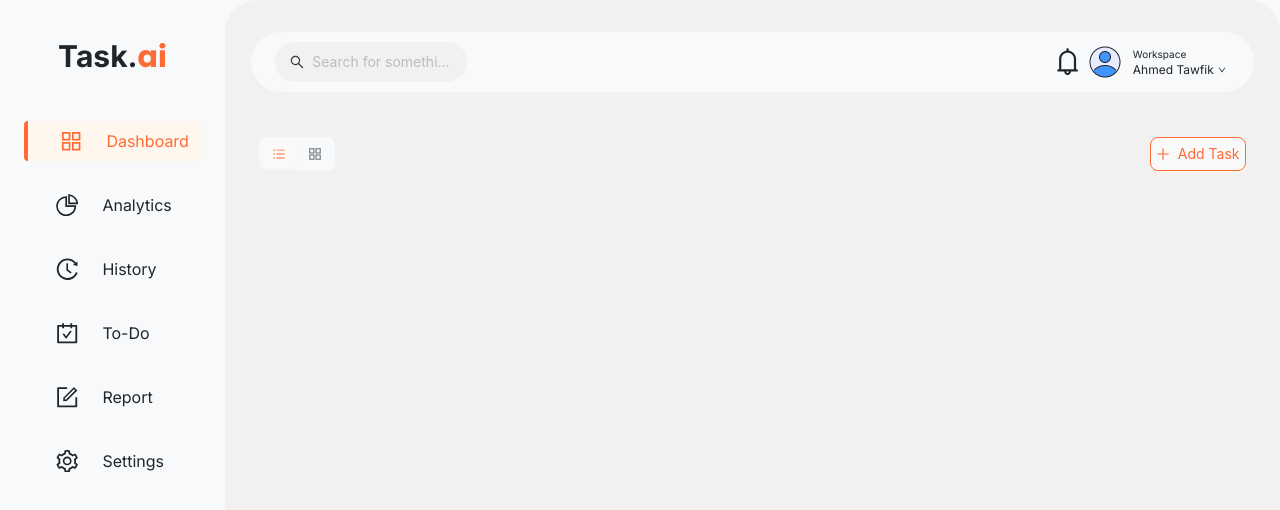
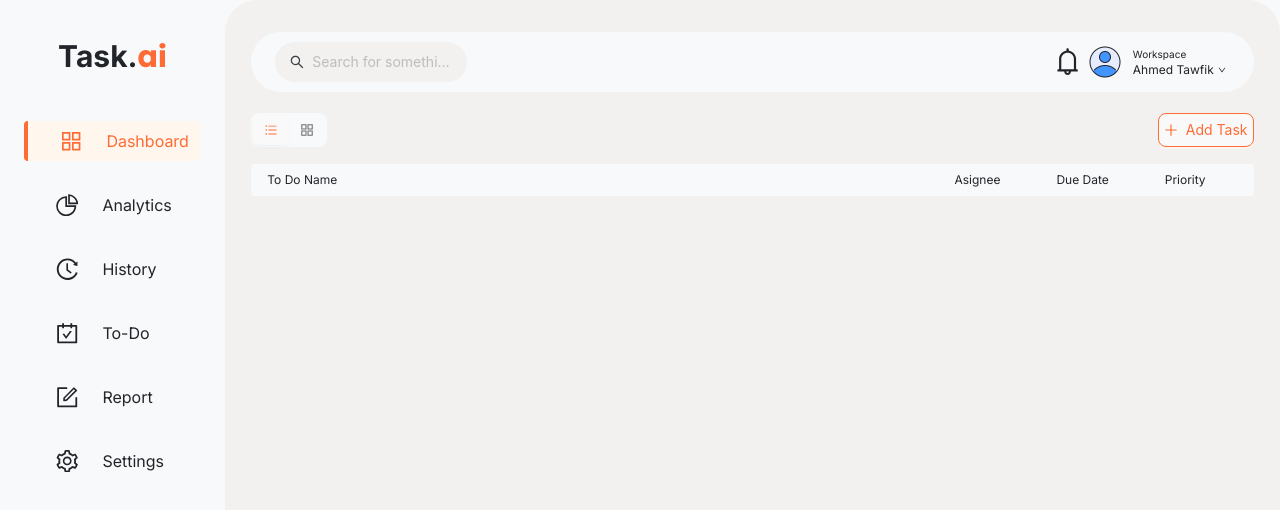
Before and after one commit to FreyGold/AntD, a React (Vite) app: page /todo in a window 1280 px wide. Shown: the top 510 px of the page. Built offline with nearby package versions, Linux system fonts and the light colour scheme.

Commit message:
Added Header for the ToDo page, added header to the ViewTable component

```diff
--- a/src/components/todo/TableView.tsx
+++ b/src/components/todo/TableView.tsx
@@ -1,5 +1,16 @@
 function TableView() {
-   return <div></div>;
+   return (
+      <div className="flex flex-col gap-4">
+         <div className="flex items-center justify-between p-4 mt-1 rounded-sm h-8 bg-background text-xs pr-12">
+            <p>To Do Name</p>
+            <div className="flex space-x-14">
+               <p>Asignee</p>
+               <p>Due Date</p>
+               <p>Priority</p>
+            </div>
+         </div>
+      </div>
+   );
 }
 
 export default TableView;
--- a/src/layouts/ToDoLayout.tsx
+++ b/src/components/todo/ToDoHeader.tsx
@@ -2,9 +2,9 @@ import ViewSelector from "@/components/todo/ViewSelector";
 import { PlusOutlined } from "@ant-design/icons";
 import { Button } from "antd";
 
-function ToDoLayout() {
+function ToDoHeader() {
    return (
-      <div className="flex items-center justify-between px-2 py-3 mt-8 rounded-4xl h-15">
+      <div className="flex items-center justify-between mt-2 rounded-4xl h-15">
          <div className="flex justify-between w-full">
             <ViewSelector />
             <div className="w-24">
@@ -22,4 +22,4 @@ function ToDoLayout() {
    );
 }
 
-export default ToDoLayout;
+export default ToDoHeader;
--- a/src/pages/ToDo.tsx
+++ b/src/pages/ToDo.tsx
@@ -1,7 +1,13 @@
-import ToDoLayout from "@/layouts/ToDoLayout";
+import TableView from "@/components/todo/TableView";
+import ToDoHeader from "@/components/todo/ToDoHeader";
 
 function ToDo() {
-   return <ToDoLayout />;
+   return (
+      <div>
+         <ToDoHeader />
+         <TableView />
+      </div>
+   );
 }
 
 export default ToDo;
```
